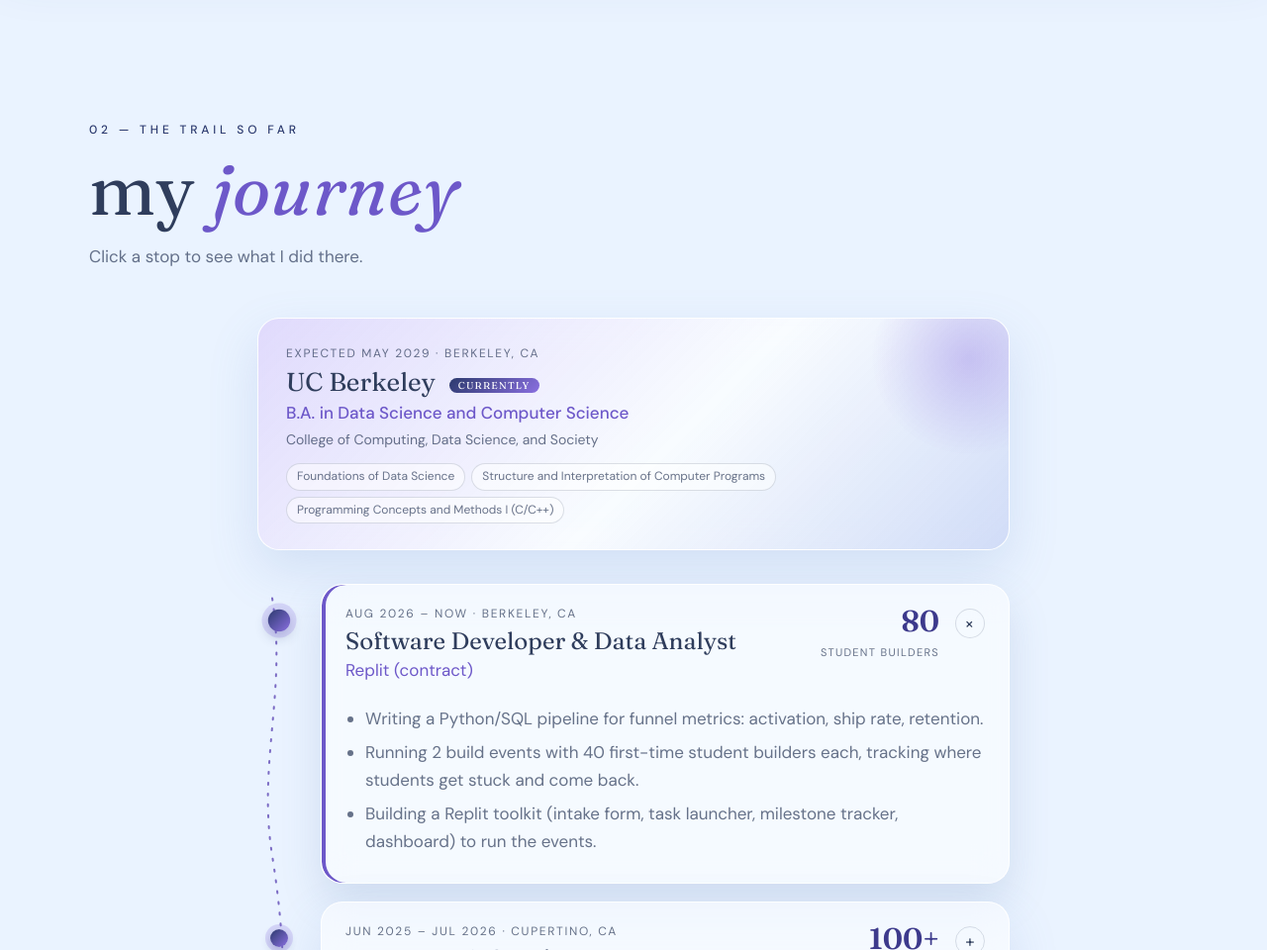
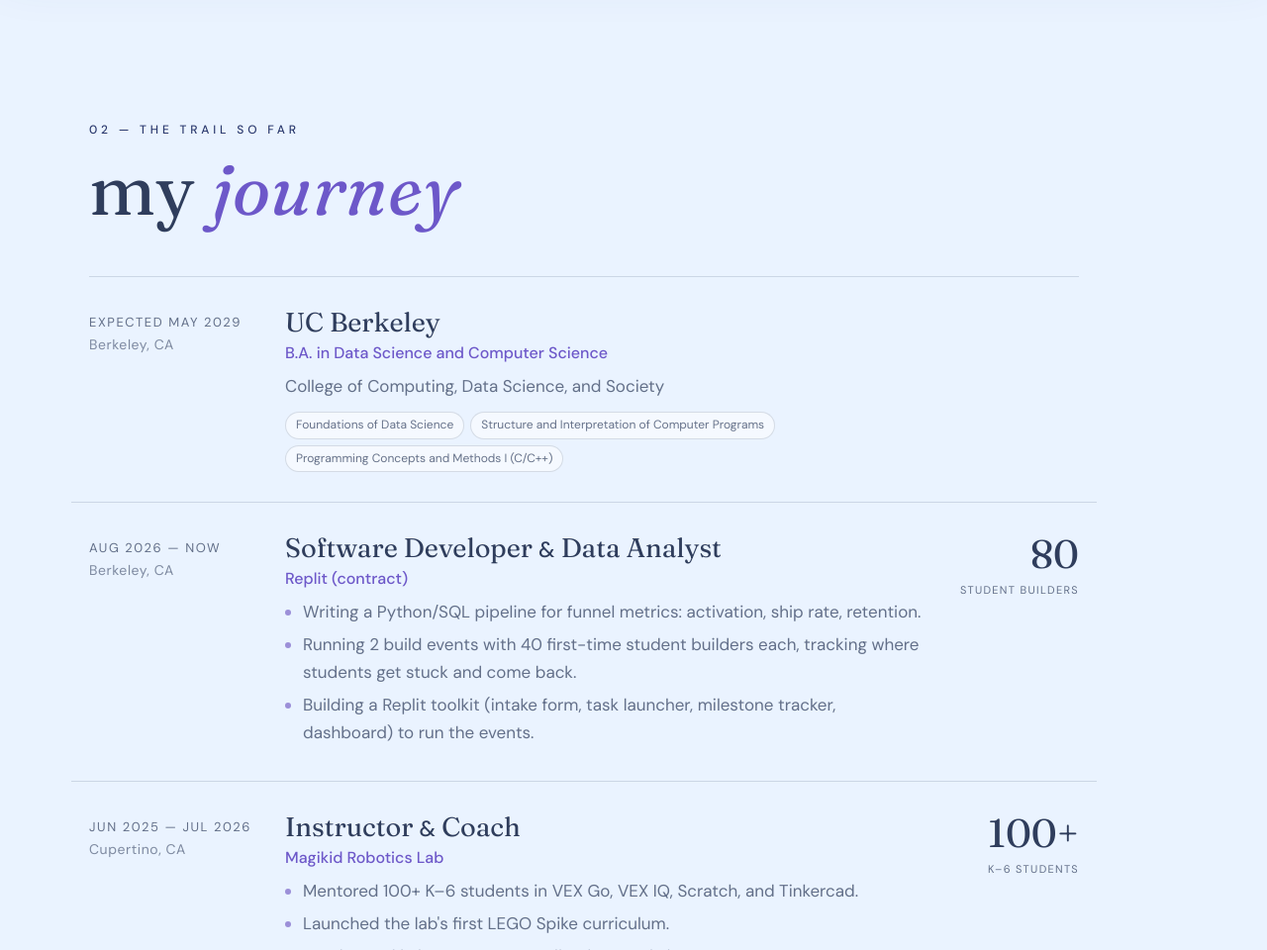
Before and after one commit to mihikaGarg/personalwebsite, a plain HTML site: page index.html in a window 1280 px wide. Shown: the part 1840-2800 px from the top of the page at 99% size. Drawn offline with Linux system fonts and the light colour scheme.

Commit message:
Journey as a clean typographic list, no gradients or cards
Co-Authored-By: Claude Opus 5.5 <noreply@anthropic.com>

```diff
--- a/index.html
+++ b/index.html
@@ -326,7 +326,35 @@
     .more::after { content: " →"; display: inline-block; transition: transform .3s; }
     .project:hover .more::after { transform: translateX(5px); }
 
-    /* journey */
+    /* journey: a clean typographic list (dates | role + details | number) */
+    .xp { max-width: 1000px; border-top: 1px solid var(--line); }
+    .xp-row { display: grid; grid-template-columns: 170px 1fr 130px; gap: 28px; padding: 30px 18px; margin: 0 -18px;
+      border-bottom: 1px solid var(--line); border-radius: 0; transition: background .35s, opacity .35s, border-radius .35s; }
+    .xp:hover .xp-row { opacity: .45; }
+    .xp:hover .xp-row:hover { opacity: 1; background: rgba(255, 255, 255, .6); border-radius: 18px; border-bottom-color: transparent; }
+    .xp-when { font-size: 13px; letter-spacing: .12em; text-transform: uppercase; color: var(--cream-soft); padding-top: 6px; line-height: 1.6; }
+    .xp-when span { display: block; letter-spacing: .04em; text-transform: none; font-size: 14px; opacity: .8; }
+    .xp-what h3 { font-size: clamp(22px, 2.3vw, 27px); line-height: 1.2; margin: 0 0 10px; font-weight: 500; }
+    .xp-org { display: block; font-family: var(--sans); font-size: 16px; color: #6d58c9; margin-top: 4px; font-weight: 500; }
+    .xp-sub { margin: 0 0 12px; color: var(--cream-soft); }
+    .xp-what ul { margin: 0; padding-left: 18px; color: var(--cream-soft); }
+    .xp-what li { margin-bottom: 5px; }
+    .xp-what li::marker { color: #9c8fd8; }
+    .xp-stat { text-align: right; padding-top: 2px; }
+    .xp-stat b { display: block; font-family: var(--serif); font-size: 40px; line-height: 1; font-weight: 500; color: var(--cream); }
+    .xp-stat span { font-size: 11px; letter-spacing: .12em; text-transform: uppercase; color: var(--cream-soft); }
+    .xp-awards { display: grid; grid-template-columns: 170px 1fr; gap: 28px; max-width: 1000px; margin-top: 30px; align-items: start; }
+    .xp-awards .awards { display: flex; flex-direction: column; gap: 6px; max-width: none; margin: 0; padding: 0; }
+    .xp-awards .awards span { font-size: 16px; padding: 0; border-radius: 0; }
+    @media (max-width: 760px) {
+      .xp-row { grid-template-columns: 1fr; gap: 10px; padding: 24px 0; margin: 0; }
+      .xp-stat { text-align: left; display: flex; align-items: baseline; gap: 10px; }
+      .xp-stat:empty { display: none; }
+      .xp-stat b { display: inline; font-size: 30px; }
+      .xp-awards { grid-template-columns: 1fr; gap: 8px; }
+      .xp:hover .xp-row { opacity: 1; }
+    }
+    /* (old trail styles kept below are unused) */
     .trail { position: relative; max-width: 760px; margin: 0 auto; padding-left: 64px; }
     .trail svg.path { position: absolute; left: 0; top: 0; width: 40px; height: 100%; overflow: visible; }
     .trail svg.path path { fill: none; stroke: var(--sage); stroke-width: 2; stroke-dasharray: 2 9; stroke-linecap: round; }
@@ -584,10 +612,9 @@
 
   <section class="scene" id="journey">
     <div class="inner">
-      <div class="heading reveal"><div class="caps">02 — the trail so far</div><h2>my <em>journey</em></h2><p>Click a stop to see what I did there.</p></div>
-      <div class="glass edu reveal" id="edu"></div>
-      <div class="trail" id="trail"></div>
-      <div class="awards" id="awards"></div>
+      <div class="heading reveal"><div class="caps">02 — the trail so far</div><h2>my <em>journey</em></h2></div>
+      <div class="xp" id="xp"></div>
+      <div class="xp-awards reveal"><div class="xp-when">awards</div><div class="awards" id="awards"></div></div>
     </div>
   </section>
 
@@ -680,7 +707,7 @@
     </div>
   </div>
 
-  <script src="content.js?v=20261116f"></script>
+  <script src="content.js?v=20261116g"></script>
   <script src="https://unpkg.com/lenis@1.1.13/dist/lenis.min.js"></script>
   <script>
     const S = window.SITE;
@@ -777,22 +804,28 @@
       </button>`).join("");
 
     const E = S.education;
-    $("edu").innerHTML = `<div>
-      <div class="dates">${esc(E.dates)} · Berkeley, CA</div><h3>${esc(E.school)} <span class="now-pill">CURRENTLY</span></h3>
-      <div class="deg">${esc(E.degree)}</div><div class="col">${esc(E.college)}</div>
-      <div class="tags">${E.courses.map((t) => `<span class="tag">${esc(t)}</span>`).join("")}</div></div>`;
-    $("trail").innerHTML = `<svg class="path" preserveAspectRatio="none" viewBox="0 0 40 100" aria-hidden="true"><path vector-effect="non-scaling-stroke" d="M15 2 C 30 15, 0 25, 15 38 S 30 62, 15 75 S 0 90, 15 98" /></svg>` +
-      S.experience.map((x, i) => `
-      <div class="glass stop reveal${i === 0 ? " open" : ""}">
-        <span class="badge" aria-hidden="true"></span>
-        <button class="stop-btn" aria-expanded="${i === 0}">
-          <div><div class="dates">${esc(x.dates)} · ${esc(x.place)}</div><h3>${esc(x.role)}</h3><div class="org">${esc(x.org)}</div></div>
-          ${x.stat ? `<div class="stat"><b>${esc(x.stat)}</b><span>${esc(x.statLabel || "")}</span></div>` : ""}
-          <span class="plus" aria-hidden="true">+</span>
-        </button>
-        <div class="stop-details"><div><ul>${x.details.map((d) => `<li>${esc(d)}</li>`).join("")}</ul></div></div>
-      </div>`).join("");
-    $("awards").innerHTML = S.awards.map((a) => `<span class="glass reveal">${esc(a)}</span>`).join("");
+    const year = (d) => esc(d).replace(/ – /g, " — ");
+    $("xp").innerHTML = [
+      `<article class="xp-row reveal">
+        <div class="xp-when">${esc(E.dates)}<span>Berkeley, CA</span></div>
+        <div class="xp-what">
+          <h3>${esc(E.school)} <span class="xp-org">${esc(E.degree)}</span></h3>
+          <p class="xp-sub">${esc(E.college)}</p>
+          <div class="tags">${E.courses.map((t) => `<span class="tag">${esc(t)}</span>`).join("")}</div>
+        </div>
+        <div class="xp-stat"></div>
+      </article>`,
+      ...S.experience.map((x) => `
+      <article class="xp-row reveal">
+        <div class="xp-when">${year(x.dates)}<span>${esc(x.place)}</span></div>
+        <div class="xp-what">
+          <h3>${amp(x.role)} <span class="xp-org">${esc(x.org)}</span></h3>
+          <ul>${x.details.map((d) => `<li>${esc(d)}</li>`).join("")}</ul>
+        </div>
+        <div class="xp-stat">${x.stat ? `<b>${esc(x.stat)}</b><span>${esc(x.statLabel || "")}</span>` : ""}</div>
+      </article>`),
+    ].join("");
+    $("awards").innerHTML = S.awards.map((a) => `<span>${esc(a)}</span>`).join("");
 
     // photos fill row by row (left to right), so the order in content.js is the order you see
     // height/width of each photo (used to balance the gallery columns)
```
